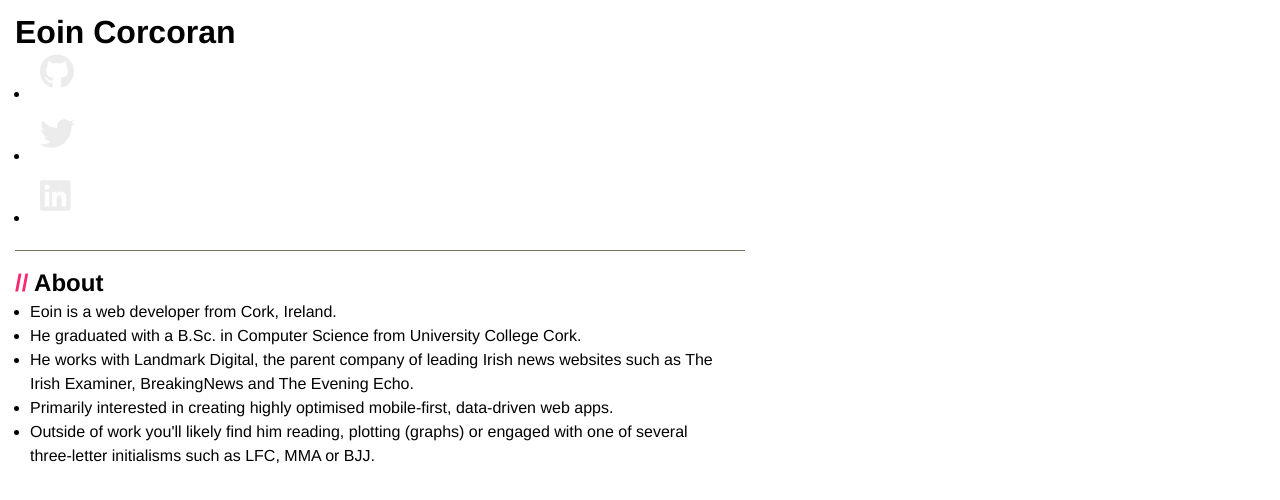
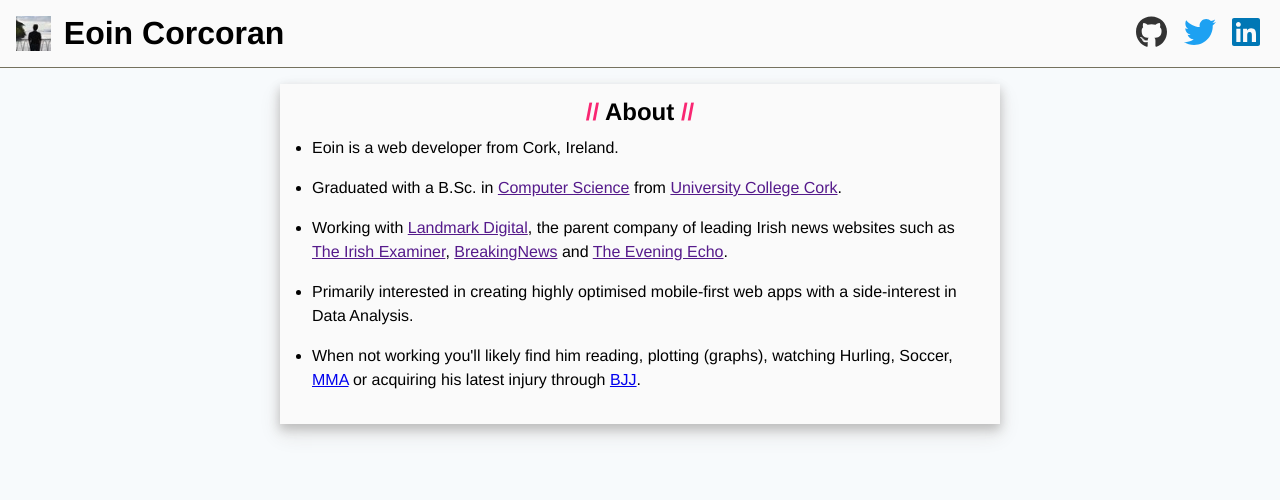
Before and after one commit to eoinpjcorcoran/eoinpjcorcoran.github.io, a plain HTML site: page index.html in a window 1280 px wide. Drawn offline with Linux system fonts and the light colour scheme.

Commit message:
Added favicon, updated layout and design

```diff
--- a/assets/css/style.css
+++ b/assets/css/style.css
@@ -1,24 +1,76 @@
 html{
-    max-width: 760px;
-    line-height: 24px;
+    line-height: 1.5em;
     font-family: Helvetica, sans-serif;
+    background-color: #f7fafc;
 }
 
 body, h1, h2, ul{
     margin: 0;
+    padding: 0;
+}
+
+
+.wrapper{
+    margin: 1em;
+    max-width: 720px;
 }
 
 .row{
-    margin: 20px 15px;
+    padding: 1em;
+    margin-bottom: 3em;
+    background-color: #fafafa;
+    box-shadow: 0px 5px 10px #BDBDBD,
+                0px 10px 20px #E0E0E0;
 }
 
 .row--title{
-    padding: 0 0 20px;
+    margin-bottom: 1em;
     border-bottom: 1px solid #75715E;
+    box-shadow: none;
 }
 
-.row h2{
-    padding-bottom: 5px;
+.row--title div,
+.row--title a{
+    display: flex;
+}
+
+.row--title--mobile a{
+    display: block;
+}
+
+.row--title a{
+    cursor: pointer;
+    text-decoration: none;
+    color: black;
+    justify-content: space-between;
+}
+
+.row--title img{
+    height: 35px;
+    width: auto;
+}
+
+h1{
+    padding: 0.15em 0.4em;
+    text-align: center;
+}
+
+h2{
+    margin: 0 0 0.5em;
+    text-align: center;
+}
+
+.row--about ul{
+    margin: 0 0 0 1em;
+    padding: 0;
+}
+
+.row--about li{
+    margin-bottom: 1em;
+}
+
+.row--title--desktop{
+    display: none;
 }
 
 .row--about h2 span{
@@ -33,40 +85,57 @@ body, h1, h2, ul{
     color: #66D9EF;
 }
 
-ul{
-    padding: 0 15px;
+.contact-menu{
+    display: flex;
+    justify-content: space-around;
 }
 
-a{
-    color: #AE81FF;
-    display: block;
-}
-
-
-
-.row--desktop{
-    display: none;
-}
-
-.contact li{
-    margin: 0;
-    float: left;
+.contact-menu li{
+    cursor: pointer;
     list-style: none;
 }
 
-.icon svg{
-    fill: #ececec;
-    height: 35px;
-    width: 35px;
-    margin: 10px;
+.contact-menu li a{
+    display: flex;
 }
 
-@media (min-width: 760px){
-    .row--desktop{
-        display: block;
+.contact-menu li a svg{
+    height: 2.5em;
+    width: auto;
+}
+
+.icon--github{
+    fill: #333;
+}
+
+.icon--twitter{
+    fill: #1da1f2;
+}
+
+.icon--linkedin{
+    fill: #0077B5;
+}
+
+@media (min-width: 768px){
+    .wrapper{
+        margin: 0 auto;
     }
 
-    .row--mobile{
+    .row--title--desktop{
+        display: flex;
+        justify-content: space-between;
+    }
+
+    .contact-menu--desktop li{
+        margin: 0 0 0 1em;
+    }
+
+    .contact-menu--desktop li a svg{
+        height: 2em;
+    }
+
+    .row--title--mobile,
+    .row--contact{
         display: none;
     }
 }
--- a/index.html
+++ b/index.html
@@ -16,35 +16,41 @@
         </script>
 
         <link rel="stylesheet" href="assets/css/style.css" >
+        <link rel="icon" href="assets/img/favicon.jpg" >
 
         <title>Eoin Corcoran</title>
     </head>
 
     <body>
-        <div class="row row--title row--mobile">
+        <div class="row row--title row--title--mobile">
+            <a href="/">
                 <h1>Eoin Corcoran</h1>
+            </a>
         </div>
 
-        <div class="row row--title row--desktop">
+        <div class="row row--title row--title--desktop">
+            <a href="/">
+                <img class="" src="assets/img/favicon.jpg" />
                 <h1>Eoin Corcoran</h1>
+            </a>
 
-            <ul>
+            <ul class="contact-menu contact-menu--desktop">
                 <li>
-                    <a class="icon" href="https://github.com/eoinpjcorcoran">
+                    <a class="icon icon--github" href="https://github.com/eoinpjcorcoran">
                         <svg xmlns="http://www.w3.org/2000/svg" viewBox="0 0 512 512">
                             <path d="M165.9 397.4c0 2-2.3 3.6-5.2 3.6-3.3.3-5.6-1.3-5.6-3.6 0-2 2.3-3.6 5.2-3.6 3-.3 5.6 1.3 5.6 3.6zm-31.1-4.5c-.7 2 1.3 4.3 4.3 4.9 2.6 1 5.6 0 6.2-2s-1.3-4.3-4.3-5.2c-2.6-.7-5.5.3-6.2 2.3zm44.2-1.7c-2.9.7-4.9 2.6-4.6 4.9.3 2 2.9 3.3 5.9 2.6 2.9-.7 4.9-2.6 4.6-4.6-.3-1.9-3-3.2-5.9-2.9zM244.8 8C106.1 8 0 113.3 0 252c0 110.9 69.8 205.8 169.5 239.2 12.8 2.3 17.3-5.6 17.3-12.1 0-6.2-.3-40.4-.3-61.4 0 0-70 15-84.7-29.8 0 0-11.4-29.1-27.8-36.6 0 0-22.9-15.7 1.6-15.4 0 0 24.9 2 38.6 25.8 21.9 38.6 58.6 27.5 72.9 20.9 2.3-16 8.8-27.1 16-33.7-55.9-6.2-112.3-14.3-112.3-110.5 0-27.5 7.6-41.3 23.6-58.9-2.6-6.5-11.1-33.3 2.6-67.9 20.9-6.5 69 27 69 27 20-5.6 41.5-8.5 62.8-8.5s42.8 2.9 62.8 8.5c0 0 48.1-33.6 69-27 13.7 34.7 5.2 61.4 2.6 67.9 16 17.7 25.8 31.5 25.8 58.9 0 96.5-58.9 104.2-114.8 110.5 9.2 7.9 17 22.9 17 46.4 0 33.7-.3 75.4-.3 83.6 0 6.5 4.6 14.4 17.3 12.1C428.2 457.8 496 362.9 496 252 496 113.3 383.5 8 244.8 8zM97.2 352.9c-1.3 1-1 3.3.7 5.2 1.6 1.6 3.9 2.3 5.2 1 1.3-1 1-3.3-.7-5.2-1.6-1.6-3.9-2.3-5.2-1zm-10.8-8.1c-.7 1.3.3 2.9 2.3 3.9 1.6 1 3.6.7 4.3-.7.7-1.3-.3-2.9-2.3-3.9-2-.6-3.6-.3-4.3.7zm32.4 35.6c-1.6 1.3-1 4.3 1.3 6.2 2.3 2.3 5.2 2.6 6.5 1 1.3-1.3.7-4.3-1.3-6.2-2.2-2.3-5.2-2.6-6.5-1zm-11.4-14.7c-1.6 1-1.6 3.6 0 5.9 1.6 2.3 4.3 3.3 5.6 2.3 1.6-1.3 1.6-3.9 0-6.2-1.4-2.3-4-3.3-5.6-2z"/>
                         </svg>
                     </a>
                 </li>
                 <li>
-                    <a class="icon" href="https://twitter.com/eoinpjcorcoran">
+                    <a class="icon icon--twitter" href="https://twitter.com/eoinpjcorcoran">
                         <svg xmlns="http://www.w3.org/2000/svg" viewBox="0 0 512 512">
                             <path d="M459.37 151.716c.325 4.548.325 9.097.325 13.645 0 138.72-105.583 298.558-298.558 298.558-59.452 0-114.68-17.219-161.137-47.106 8.447.974 16.568 1.299 25.34 1.299 49.055 0 94.213-16.568 130.274-44.832-46.132-.975-84.792-31.188-98.112-72.772 6.498.974 12.995 1.624 19.818 1.624 9.421 0 18.843-1.3 27.614-3.573-48.081-9.747-84.143-51.98-84.143-102.985v-1.299c13.969 7.797 30.214 12.67 47.431 13.319-28.264-18.843-46.781-51.005-46.781-87.391 0-19.492 5.197-37.36 14.294-52.954 51.655 63.675 129.3 105.258 216.365 109.807-1.624-7.797-2.599-15.918-2.599-24.04 0-57.828 46.782-104.934 104.934-104.934 30.213 0 57.502 12.67 76.67 33.137 23.715-4.548 46.456-13.32 66.599-25.34-7.798 24.366-24.366 44.833-46.132 57.827 21.117-2.273 41.584-8.122 60.426-16.243-14.292 20.791-32.161 39.308-52.628 54.253z"/>
                         </svg>
                     </a>
                 </li>
                 <li>
-                    <a class="icon" href="https://linkedin.com/in/eoinpjcorcoran/">
+                    <a class="icon icon--linkedin" href="https://linkedin.com/in/eoinpjcorcoran/">
                         <svg xmlns="http://www.w3.org/2000/svg" viewBox="0 0 512 512">
                             <path d="M416 32H31.9C14.3 32 0 46.5 0 64.3v383.4C0 465.5 14.3 480 31.9 480H416c17.6 0 32-14.5 32-32.3V64.3c0-17.8-14.4-32.3-32-32.3zM135.4 416H69V202.2h66.5V416zm-33.2-243c-21.3 0-38.5-17.3-38.5-38.5S80.9 96 102.2 96c21.2 0 38.5 17.3 38.5 38.5 0 21.3-17.2 38.5-38.5 38.5zm282.1 243h-66.4V312c0-24.8-.5-56.7-34.5-56.7-34.6 0-39.9 27-39.9 54.9V416h-66.4V202.2h63.7v29.2h.9c8.9-16.8 30.6-34.5 62.9-34.5 67.2 0 79.7 44.3 79.7 101.9V416z"/>
                         </svg>
@@ -53,45 +59,39 @@
             </ul>
         </div>
 
+        <main class="wrapper">
             <div class="row row--about">
-            <h2><span>//</span> About</h2>
+                <h2><span>//</span> About <span>//</span></h2>
 
                 <ul>
                     <li>Eoin is a web developer from Cork, Ireland.</li>
-                <li>He graduated with a B.Sc. in Computer Science from University College Cork.</li>
-                <li>He works with Landmark Digital, the parent company of leading Irish news websites such as The Irish Examiner, BreakingNews and The Evening Echo.</li>
-                <li>Primarily interested in creating highly optimised mobile-first, data-driven web apps.</li>
-                <li>Outside of work you'll likely find him reading, plotting (graphs) or engaged with one of several three-letter initialisms such as LFC, MMA or BJJ.</li>
+                    <li>Graduated with a B.Sc. in <a href="">Computer Science</a> from <a href="">University College Cork</a>.</li>
+                    <li>Working with <a href="">Landmark Digital</a>, the parent company of leading Irish news websites such as <a href="">The Irish Examiner</a>, <a href="">BreakingNews</a> and <a href="">The Evening Echo</a>.</li>
+                    <li>Primarily interested in creating highly optimised mobile-first web apps with a side-interest in Data Analysis.</li>
+                    <li>When not working you'll likely find him reading, plotting (graphs), watching Hurling, Soccer, <a href="https://en.wikipedia.org/wiki/Mixed_martial_arts">MMA</a> or acquiring his latest injury through <a href="https://en.wikipedia.org/wiki/Brazilian_jiu-jitsu" >BJJ</a>.</li>
                 </ul>
             </div>
 
-        <!--
-        <div>
-            <h2 class="row row--projects">// Projects</h2>
-            <p></p>
-        </div>
-        -->
+            <div class="row row--contact">
+                <h2><span>//</span> Contact <span>//</span></h2>
 
-        <div class="row row--contact row--mobile">
-            <h2><span>//</span> Contact</h2>
-
-            <ul>
+                <ul class="contact-menu contact-menu--mobile">
                     <li>
-                    <a class="icon" href="https://github.com/eoinpjcorcoran">
+                        <a class="icon icon--github" href="https://github.com/eoinpjcorcoran">
                             <svg xmlns="http://www.w3.org/2000/svg" viewBox="0 0 512 512">
                                 <path d="M165.9 397.4c0 2-2.3 3.6-5.2 3.6-3.3.3-5.6-1.3-5.6-3.6 0-2 2.3-3.6 5.2-3.6 3-.3 5.6 1.3 5.6 3.6zm-31.1-4.5c-.7 2 1.3 4.3 4.3 4.9 2.6 1 5.6 0 6.2-2s-1.3-4.3-4.3-5.2c-2.6-.7-5.5.3-6.2 2.3zm44.2-1.7c-2.9.7-4.9 2.6-4.6 4.9.3 2 2.9 3.3 5.9 2.6 2.9-.7 4.9-2.6 4.6-4.6-.3-1.9-3-3.2-5.9-2.9zM244.8 8C106.1 8 0 113.3 0 252c0 110.9 69.8 205.8 169.5 239.2 12.8 2.3 17.3-5.6 17.3-12.1 0-6.2-.3-40.4-.3-61.4 0 0-70 15-84.7-29.8 0 0-11.4-29.1-27.8-36.6 0 0-22.9-15.7 1.6-15.4 0 0 24.9 2 38.6 25.8 21.9 38.6 58.6 27.5 72.9 20.9 2.3-16 8.8-27.1 16-33.7-55.9-6.2-112.3-14.3-112.3-110.5 0-27.5 7.6-41.3 23.6-58.9-2.6-6.5-11.1-33.3 2.6-67.9 20.9-6.5 69 27 69 27 20-5.6 41.5-8.5 62.8-8.5s42.8 2.9 62.8 8.5c0 0 48.1-33.6 69-27 13.7 34.7 5.2 61.4 2.6 67.9 16 17.7 25.8 31.5 25.8 58.9 0 96.5-58.9 104.2-114.8 110.5 9.2 7.9 17 22.9 17 46.4 0 33.7-.3 75.4-.3 83.6 0 6.5 4.6 14.4 17.3 12.1C428.2 457.8 496 362.9 496 252 496 113.3 383.5 8 244.8 8zM97.2 352.9c-1.3 1-1 3.3.7 5.2 1.6 1.6 3.9 2.3 5.2 1 1.3-1 1-3.3-.7-5.2-1.6-1.6-3.9-2.3-5.2-1zm-10.8-8.1c-.7 1.3.3 2.9 2.3 3.9 1.6 1 3.6.7 4.3-.7.7-1.3-.3-2.9-2.3-3.9-2-.6-3.6-.3-4.3.7zm32.4 35.6c-1.6 1.3-1 4.3 1.3 6.2 2.3 2.3 5.2 2.6 6.5 1 1.3-1.3.7-4.3-1.3-6.2-2.2-2.3-5.2-2.6-6.5-1zm-11.4-14.7c-1.6 1-1.6 3.6 0 5.9 1.6 2.3 4.3 3.3 5.6 2.3 1.6-1.3 1.6-3.9 0-6.2-1.4-2.3-4-3.3-5.6-2z"/>
                             </svg>
                         </a>
                     </li>
                     <li>
-                    <a class="icon" href="https://twitter.com/eoinpjcorcoran">
+                        <a class="icon icon--twitter" href="https://twitter.com/eoinpjcorcoran">
                             <svg xmlns="http://www.w3.org/2000/svg" viewBox="0 0 512 512">
                                 <path d="M459.37 151.716c.325 4.548.325 9.097.325 13.645 0 138.72-105.583 298.558-298.558 298.558-59.452 0-114.68-17.219-161.137-47.106 8.447.974 16.568 1.299 25.34 1.299 49.055 0 94.213-16.568 130.274-44.832-46.132-.975-84.792-31.188-98.112-72.772 6.498.974 12.995 1.624 19.818 1.624 9.421 0 18.843-1.3 27.614-3.573-48.081-9.747-84.143-51.98-84.143-102.985v-1.299c13.969 7.797 30.214 12.67 47.431 13.319-28.264-18.843-46.781-51.005-46.781-87.391 0-19.492 5.197-37.36 14.294-52.954 51.655 63.675 129.3 105.258 216.365 109.807-1.624-7.797-2.599-15.918-2.599-24.04 0-57.828 46.782-104.934 104.934-104.934 30.213 0 57.502 12.67 76.67 33.137 23.715-4.548 46.456-13.32 66.599-25.34-7.798 24.366-24.366 44.833-46.132 57.827 21.117-2.273 41.584-8.122 60.426-16.243-14.292 20.791-32.161 39.308-52.628 54.253z"/>
                             </svg>
                         </a>
                     </li>
                     <li>
-                    <a class="icon" href="https://linkedin.com/in/eoinpjcorcoran/">
+                        <a class="icon icon--linkedin" href="https://linkedin.com/in/eoinpjcorcoran/">
                             <svg xmlns="http://www.w3.org/2000/svg" viewBox="0 0 512 512">
                                 <path d="M416 32H31.9C14.3 32 0 46.5 0 64.3v383.4C0 465.5 14.3 480 31.9 480H416c17.6 0 32-14.5 32-32.3V64.3c0-17.8-14.4-32.3-32-32.3zM135.4 416H69V202.2h66.5V416zm-33.2-243c-21.3 0-38.5-17.3-38.5-38.5S80.9 96 102.2 96c21.2 0 38.5 17.3 38.5 38.5 0 21.3-17.2 38.5-38.5 38.5zm282.1 243h-66.4V312c0-24.8-.5-56.7-34.5-56.7-34.6 0-39.9 27-39.9 54.9V416h-66.4V202.2h63.7v29.2h.9c8.9-16.8 30.6-34.5 62.9-34.5 67.2 0 79.7 44.3 79.7 101.9V416z"/>
                             </svg>
@@ -99,6 +99,7 @@
                     </li>
                 </ul>
             </div>
+        </main>
 
     </body>
 </html>
```
Also changed, not shown: assets/img/favicon.jpg (added). Lines whose indentation alone changed are shown as unchanged.
